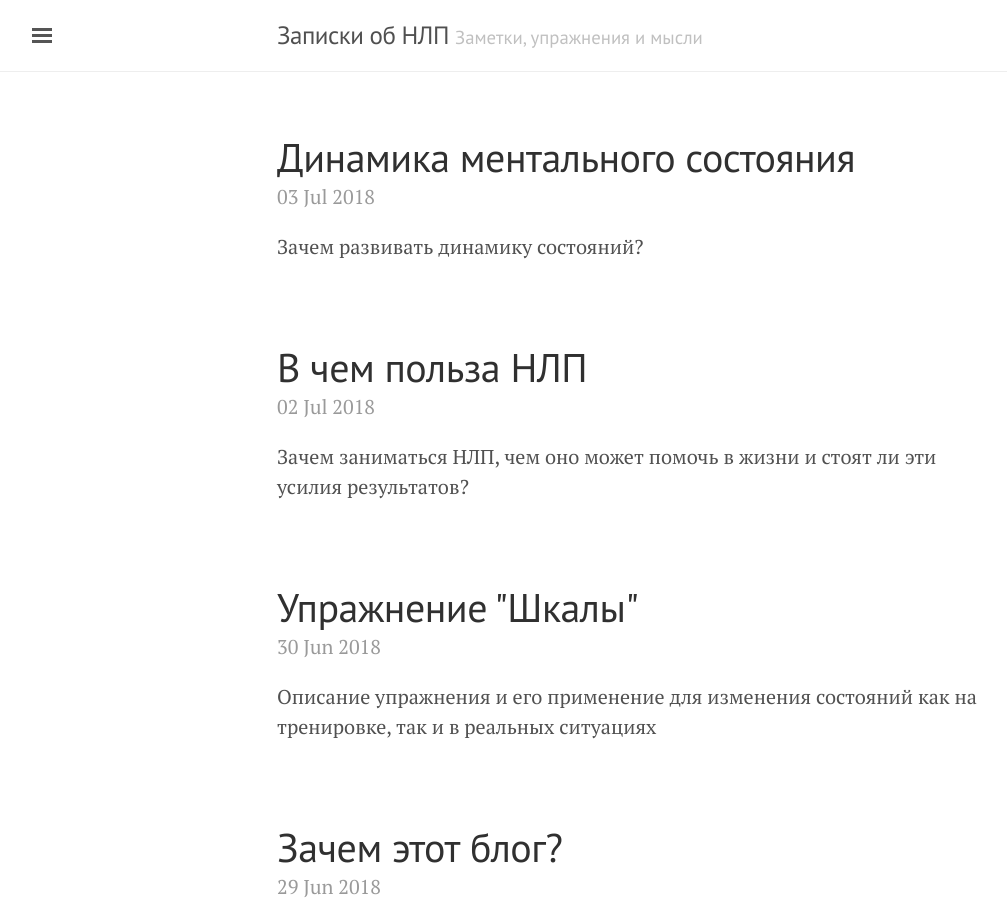
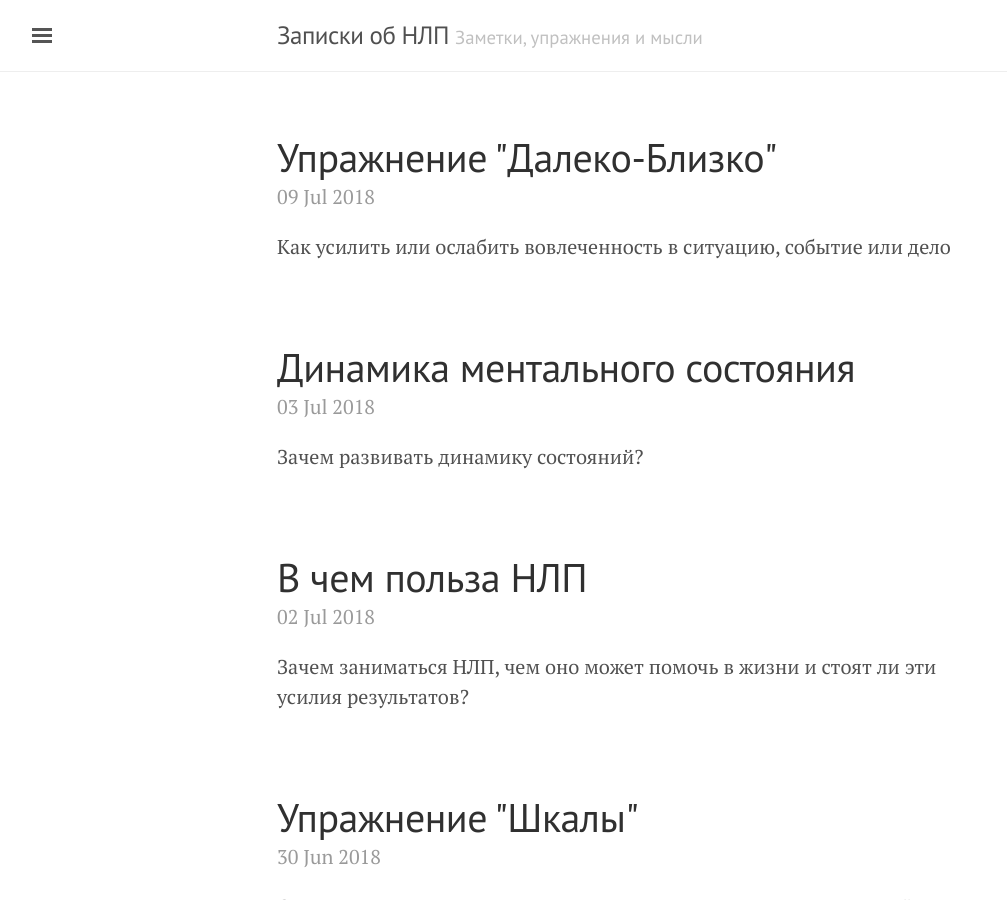
Before and after one commit to konstantin-morenko/nlp-notes, a Jekyll site: the page built from index.html, in a window 1280 px wide and 900 px high. Shown: the whole window, without its empty margins (3-1010 px from the left). Built offline with Jekyll 4.4.1, drawn with Linux system fonts in a browser that asks for light colours; the list of posts is cut into pages by our own code; part of the change alters nothing that is shown.

Commit message:
Ex. Far-Near

```diff
--- /dev/null
+++ b/_posts/2018-07-09-far-near.md
@@ -0,0 +1,37 @@
+---
+title: Упражнение "Далеко-Близко"
+layout: post
+excerpt: Как усилить или ослабить вовлеченность в ситуацию, событие или дело
+---
+
+Это упражнение является частью упражнения "Кинотеатр", которое
+призвано к изменению восприятия ситуации, события или дела.  В то
+время как "Кинотеатр" нацелен на многостороннее изменение восприятия,
+"Далеко-Близко" предназначено для усиления или ослабления восприятия
+ситуации.
+
+С помощью "Кинотеатра" можно изменять восприятие ситуации с помощью
+ослабления цветовой окраски и размытия, "Далеко-Близко" ориентирован
+на начальный опыт в освоении упражнений.
+
+Сначала выбирается событие или человек.  Например, я хочу изменить
+отношение к человеку с гнева на безразличие --- травмирующие события
+прошли уже давно и наши пути разошлись, но эмоциональная окраска
+осталась.
+
+Затем нужно представить этого человека или событие близко к себе и
+постеменно отодвигать его все дальше.  По мере удаления количество
+деталей его образа будет убывать, пока он сам не превратится в едва
+различимую точку.
+
+Не спешите перемещать событие слишком быстро, иначе упражнение не
+будет иметь должного эффекта, нужно прочувствовать перемещение объекта
+и сопутствующие ему изменения в психоэмоциональном состоянии.  Лучше
+всего проводить упражнение не спеша и в таком месте, где никто не
+будет отвлекать.
+
+Аналогично будет работать приближение объекта, когда количество
+деталей будет увеличиваться.
+
+Это упражнение может быть частью упражнения "Кинотеатр" и является
+хорошей практикой перед масштабными переменами с помощью "Кинотеатра".
--- a/content.md
+++ b/content.md
@@ -11,3 +11,4 @@ title: Содержание
 * [Польза от НЛП]({{ site.baseurl }}{% post_url 2018-07-02-profits %})
 * [Динамика ментальных состояний]({{ site.baseurl }}{% post_url 2018-07-03-mindset-movement %})
 * [Упражнение "Шкала"]({{ site.baseurl }}{% post_url 2018-06-30-scales %})
+* [Упражнение "Далеко-Близко"]({{ site.baseurl }}{% post_url 2018-07-09-far-near %})
```
